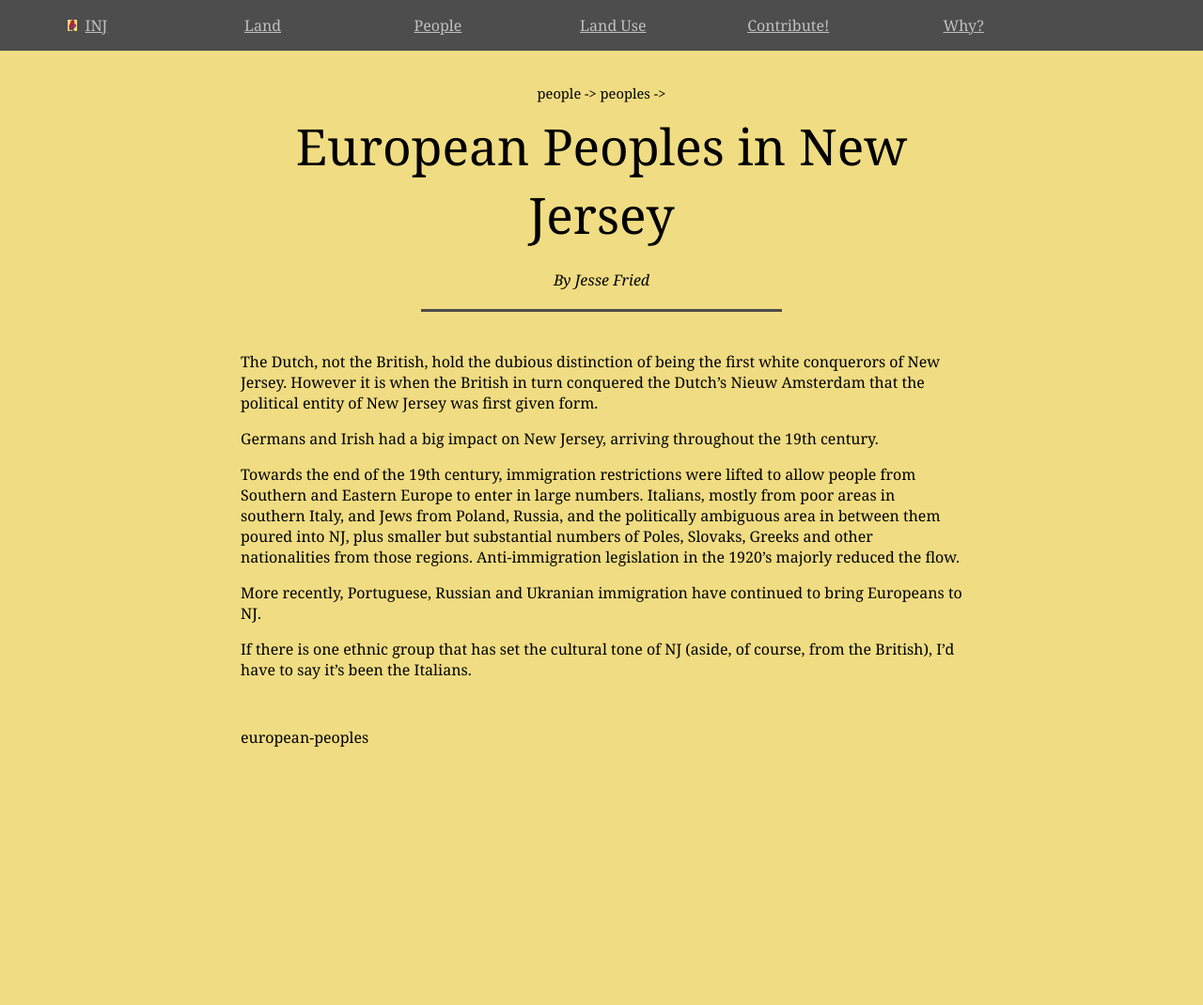
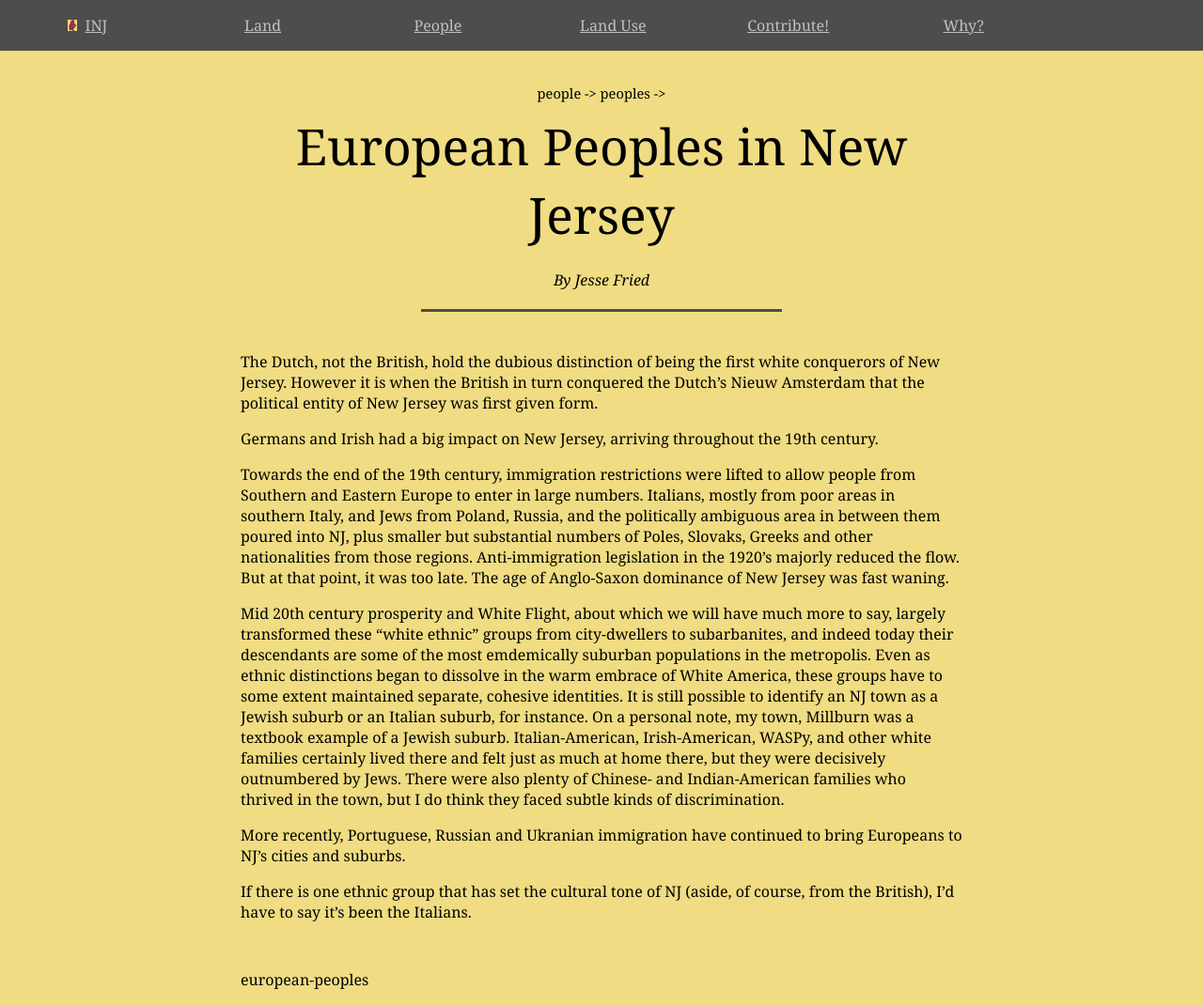
Before and after one commit to jonfried/oakafee.github.io, a Jekyll site: the page built from _posts/2016-09-26-european-peoples.md, in a window 1280 px wide. Shown: the whole page at 94% size. Built offline with Jekyll 4.4.1, drawn with Linux system fonts in a browser that asks for light colours; before the commit the page ends 900 px from its top, so only the background shows below that.

Commit message:
Update 2016-09-26-european-peoples.md

```diff
--- a/_posts/2016-09-26-european-peoples.md
+++ b/_posts/2016-09-26-european-peoples.md
@@ -13,8 +13,10 @@ The Dutch, not the British, hold the dubious distinction of being the first whit
 
 Germans and Irish had a big impact on New Jersey, arriving throughout the 19th century.
 
-Towards the end of the 19th century, immigration restrictions were lifted to allow people from Southern and Eastern Europe to enter in large numbers. Italians, mostly from poor areas in southern Italy, and Jews from Poland, Russia, and the politically ambiguous area in between them poured into NJ, plus smaller but substantial numbers of Poles, Slovaks, Greeks and other nationalities from those regions. Anti-immigration legislation in the 1920's majorly reduced the flow.
+Towards the end of the 19th century, immigration restrictions were lifted to allow people from Southern and Eastern Europe to enter in large numbers. Italians, mostly from poor areas in southern Italy, and Jews from Poland, Russia, and the politically ambiguous area in between them poured into NJ, plus smaller but substantial numbers of Poles, Slovaks, Greeks and other nationalities from those regions. Anti-immigration legislation in the 1920's majorly reduced the flow. But at that point, it was too late. The age of Anglo-Saxon dominance of New Jersey was fast waning.
 
-More recently, Portuguese, Russian and Ukranian immigration have continued to bring Europeans to NJ.
+Mid 20th century prosperity and White Flight, about which we will have much more to say, largely transformed these "white ethnic" groups from city-dwellers to subarbanites, and indeed today their descendants are some of the most emdemically suburban populations in the metropolis. Even as ethnic distinctions began to dissolve in the warm embrace of White America, these groups have to some extent maintained separate, cohesive identities. It is still possible to identify an NJ town as a Jewish suburb or an Italian suburb, for instance. On a personal note, my town, Millburn was a textbook example of a Jewish suburb. Italian-American, Irish-American, WASPy, and other white families certainly lived there and felt just as much at home there, but they were decisively outnumbered by Jews. There were also plenty of Chinese- and Indian-American families who thrived in the town, but I do think they faced subtle kinds of discrimination.
+
+More recently, Portuguese, Russian and Ukranian immigration have continued to bring Europeans to NJ's cities and suburbs.
 
 If there is one ethnic group that has set the cultural tone of NJ (aside, of course, from the British), I'd have to say it's been the Italians.
```
